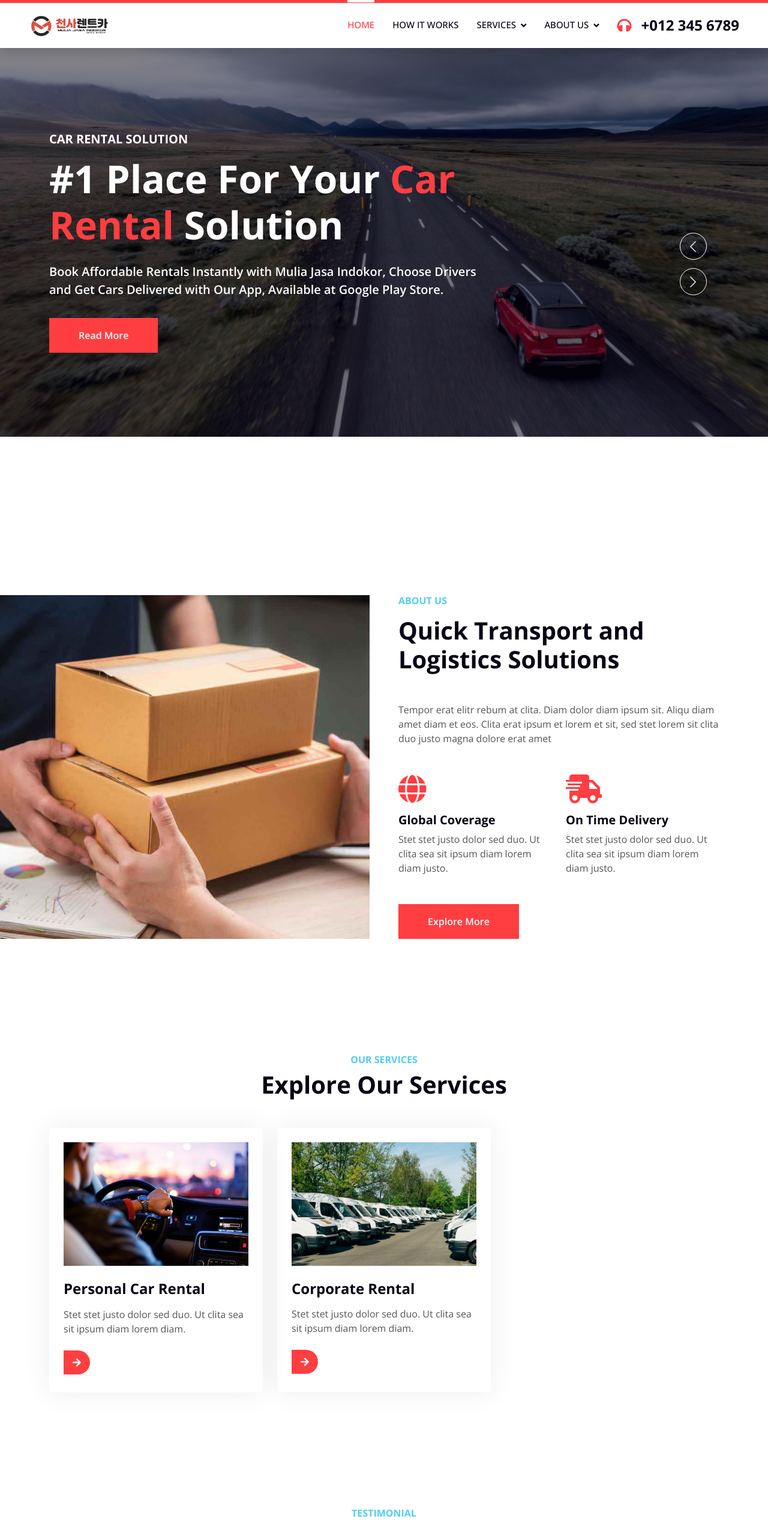
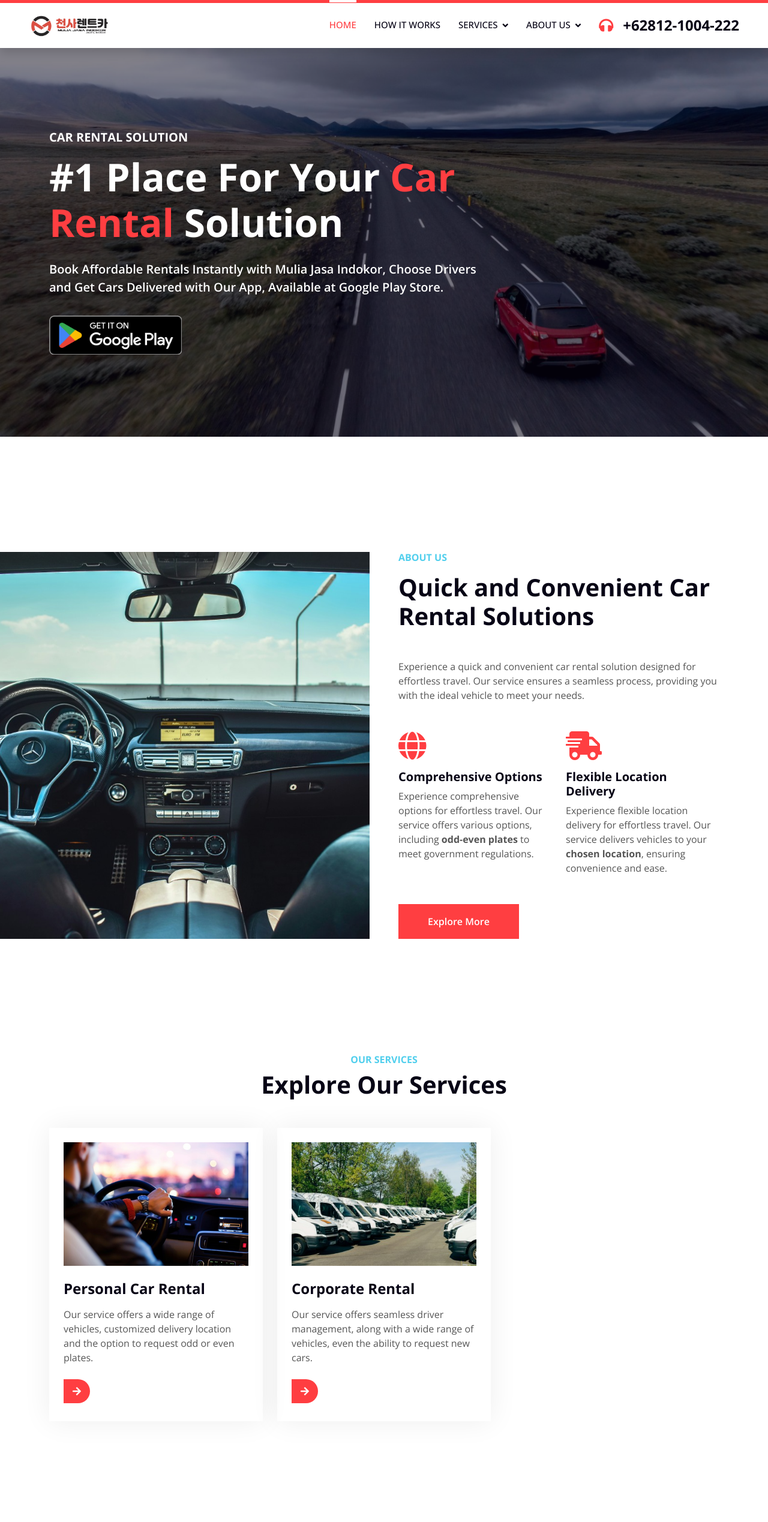
Before and after one commit to sknrendra/mdms-logistica, an Eleventy site: page index.html in a window 1280 px wide. Shown: the top 2537 px of the page at 60% size. Built offline with nearby package versions, Linux system fonts and the light colour scheme; Eleventy itself is replaced by a stand-in of ours; files that its build step writes are made by us from their sources.

Commit message:
feat: updated index

```diff
--- a/_includes/layout.html
+++ b/_includes/layout.html
@@ -15,7 +15,7 @@ address: Ruko Wijaya Grand Centre, Blok F41, Jakarta Selatan, Indonesia
     <meta content="" name="description">
 
     <!-- Favicon -->
-    <link href="img/favicon.png" rel="icon">
+    <link href="/img/favicon.png" rel="icon">
 
     <!-- Google Web Fonts -->
     <link rel="preconnect" href="https://fonts.googleapis.com">
@@ -50,7 +50,6 @@ address: Ruko Wijaya Grand Centre, Blok F41, Jakarta Selatan, Indonesia
     <!-- Navbar Start -->
     <nav class="navbar navbar-expand-lg bg-white navbar-light shadow border-top border-5 border-primary sticky-top p-0">
         <a href="index" class="navbar-brand  d-flex align-items-center px-4 px-lg-5">
-            <!-- <h2 class="mb-2 text-white">Logistica</h2> -->
             <img src="/img/logo.jpeg" alt="" style="height: 5vh;">
         </a>
         <button type="button" class="navbar-toggler me-4" data-bs-toggle="collapse" data-bs-target="#navbarCollapse">
@@ -75,7 +74,7 @@ address: Ruko Wijaya Grand Centre, Blok F41, Jakarta Selatan, Indonesia
                     </div>
                 </div>
             </div>
-            <h4 class="m-0 pe-lg-5 d-none d-lg-block"><i class="fa fa-headphones text-primary me-3"></i>+012 345 6789</h4>
+            <h4 class="m-0 pe-lg-5 d-none d-lg-block"><i class="fa fa-headphones text-primary me-3"></i>{{phone}}</h4>
         </div>
     </nav>
     <!-- Navbar End -->
@@ -87,7 +86,7 @@ address: Ruko Wijaya Grand Centre, Blok F41, Jakarta Selatan, Indonesia
         <div class="container feature px-lg-0">
                 <div class="py-5 wow fadeIn" data-wow-delay="0.1s">
                     <div class="p-lg-5 text-center">
-                        <p class="d-inline-block border rounded-pill text-light py-1 px-4">Features</p>
+                        <h6 class="text-secondary text-uppercase">Download App</h6>
                         <h1 class="text-white mb-4 text-center">Try Our App Now</h1>
                         <p class="text-white mb-4 pb-2 text-center">Choose {{company_name}} for a reliable and convenient car rental experience. <br>Try our app in Google Play Store now.</p>
                         <div class="d-flex justify-content-center">
--- a/index.html
+++ b/index.html
@@ -15,23 +15,9 @@ active: home
                             <h5 class="text-white text-uppercase mb-3 animated slideInDown">Car Rental Solution</h5>
                             <h1 class="display-3 text-white animated slideInDown mb-4">#1 Place For Your <span class="text-primary">Car Rental</span> Solution</h1>
                             <p class="fs-5 fw-medium text-white mb-4 pb-2">Book Affordable Rentals Instantly with Mulia Jasa Indokor, Choose Drivers and Get Cars Delivered with Our App, Available at Google Play Store.</p>
-                            <a href="/how-it-works/" class="btn btn-primary py-md-3 px-md-5 me-3 animated slideInLeft">Read More</a>
-                        </div>
-                    </div>
-                </div>
-            </div>
-        </div>
-        <div class="owl-carousel-item position-relative">
-            <img class="img-fluid" src="img/carousel-2.jpg" alt="">
-            <div class="position-absolute top-0 start-0 w-100 h-100 d-flex align-items-center" style="background: rgba(6, 3, 21, .5);">
-                <div class="container">
-                    <div class="row justify-content-start">
-                        <div class="col-10 col-lg-8">
-                            <h5 class="text-white text-uppercase mb-3 animated slideInDown">Transport & Logistics Solution</h5>
-                            <h1 class="display-3 text-white animated slideInDown mb-4">#1 Place For Your <span class="text-primary">Transport</span> Solution</h1>
-                            <p class="fs-5 fw-medium text-white mb-4 pb-2">Vero elitr justo clita lorem. Ipsum dolor at sed stet sit diam no. Kasd rebum ipsum et diam justo clita et kasd rebum sea elitr.</p>
-                            <a href="" class="btn btn-primary py-md-3 px-md-5 me-3 animated slideInLeft">Read More</a>
-                            <a href="" class="btn btn-secondary py-md-3 px-md-5 animated slideInRight">Free Quote</a>
+                            <div class="d-flex">
+                                <img src="/img/google-play-badge.png" alt="" style="height: 30%; width: 30%; margin-right: 2vw;">
+                            </div>
                         </div>
                     </div>
                 </div>
@@ -48,23 +34,23 @@ active: home
         <div class="row g-5 mx-lg-0">
             <div class="col-lg-6 ps-lg-0 wow fadeInLeft" data-wow-delay="0.1s" style="min-height: 400px;">
                 <div class="position-relative h-100">
-                    <img class="position-absolute img-fluid w-100 h-100" src="img/about.jpg" style="object-fit: cover;" alt="">
+                    <img class="position-absolute img-fluid w-100 h-100" src="/img/personalized.jpg" style="object-fit: cover;" alt="">
                 </div>
             </div>
             <div class="col-lg-6 about-text wow fadeInUp" data-wow-delay="0.3s">
                 <h6 class="text-secondary text-uppercase mb-3">About Us</h6>
-                <h1 class="mb-5">Quick Transport and Logistics Solutions</h1>
-                <p class="mb-5">Tempor erat elitr rebum at clita. Diam dolor diam ipsum sit. Aliqu diam amet diam et eos. Clita erat ipsum et lorem et sit, sed stet lorem sit clita duo justo magna dolore erat amet</p>
+                <h1 class="mb-5">Quick and Convenient Car Rental Solutions</h1>
+                <p class="mb-5">Experience a quick and convenient car rental solution designed for effortless travel. Our service ensures a seamless process, providing you with the ideal vehicle to meet your needs.</p>
                 <div class="row g-4 mb-5">
                     <div class="col-sm-6 wow fadeIn" data-wow-delay="0.5s">
                         <i class="fa fa-globe fa-3x text-primary mb-3"></i>
-                        <h5>Global Coverage</h5>
-                        <p class="m-0">Stet stet justo dolor sed duo. Ut clita sea sit ipsum diam lorem diam justo.</p>
+                        <h5>Comprehensive Options</h5>
+                        <p class="m-0">Experience comprehensive options for effortless travel. Our service offers various options, including <b>odd-even plates</b> to meet government regulations.</p>
                     </div>
                     <div class="col-sm-6 wow fadeIn" data-wow-delay="0.7s">
                         <i class="fa fa-shipping-fast fa-3x text-primary mb-3"></i>
-                        <h5>On Time Delivery</h5>
-                        <p class="m-0">Stet stet justo dolor sed duo. Ut clita sea sit ipsum diam lorem diam justo.</p>
+                        <h5>Flexible Location Delivery</h5>
+                        <p class="m-0">Experience flexible location delivery for effortless travel. Our service delivers vehicles to your <b>chosen location</b>, ensuring convenience and ease.</p>
                     </div>
                 </div>
                 <a href="" class="btn btn-primary py-3 px-5">Explore More</a>
@@ -88,7 +74,7 @@ active: home
                         <img class="img-fluid" src="/img/personal-rental.jpg" alt="">
                     </div>
                     <h4 class="mb-3">Personal Car Rental</h4>
-                    <p>Stet stet justo dolor sed duo. Ut clita sea sit ipsum diam lorem diam.</p>
+                    <p>Our service offers a wide range of vehicles, customized delivery location and the option to request odd or even plates.</p>
                     <a class="btn-slide mt-2" href="/service/individual"><i class="fa fa-arrow-right"></i><span>Read More</span></a>
                 </div>
             </div>
@@ -98,7 +84,7 @@ active: home
                         <img class="img-fluid" src="/img/corporate-rental.jpg" alt="">
                     </div>
                     <h4 class="mb-3">Corporate Rental</h4>
-                    <p>Stet stet justo dolor sed duo. Ut clita sea sit ipsum diam lorem diam.</p>
+                    <p>Our service offers seamless driver management, along with a wide range of vehicles, even the ability to request new cars.</p>
                     <a class="btn-slide mt-2" href="/service/corporate"><i class="fa fa-arrow-right"></i><span>Read More</span></a>
                 </div>
             </div>
```
